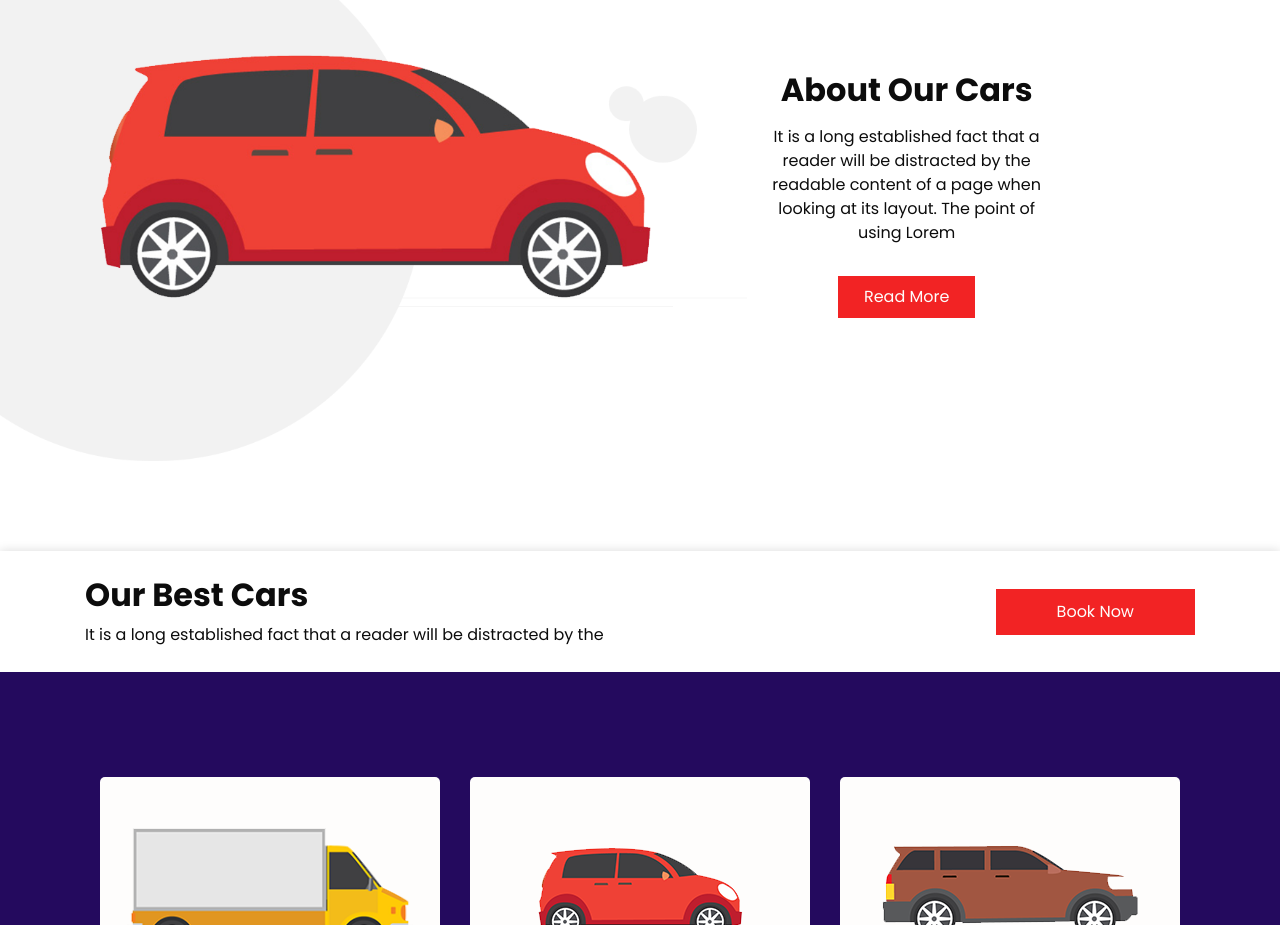
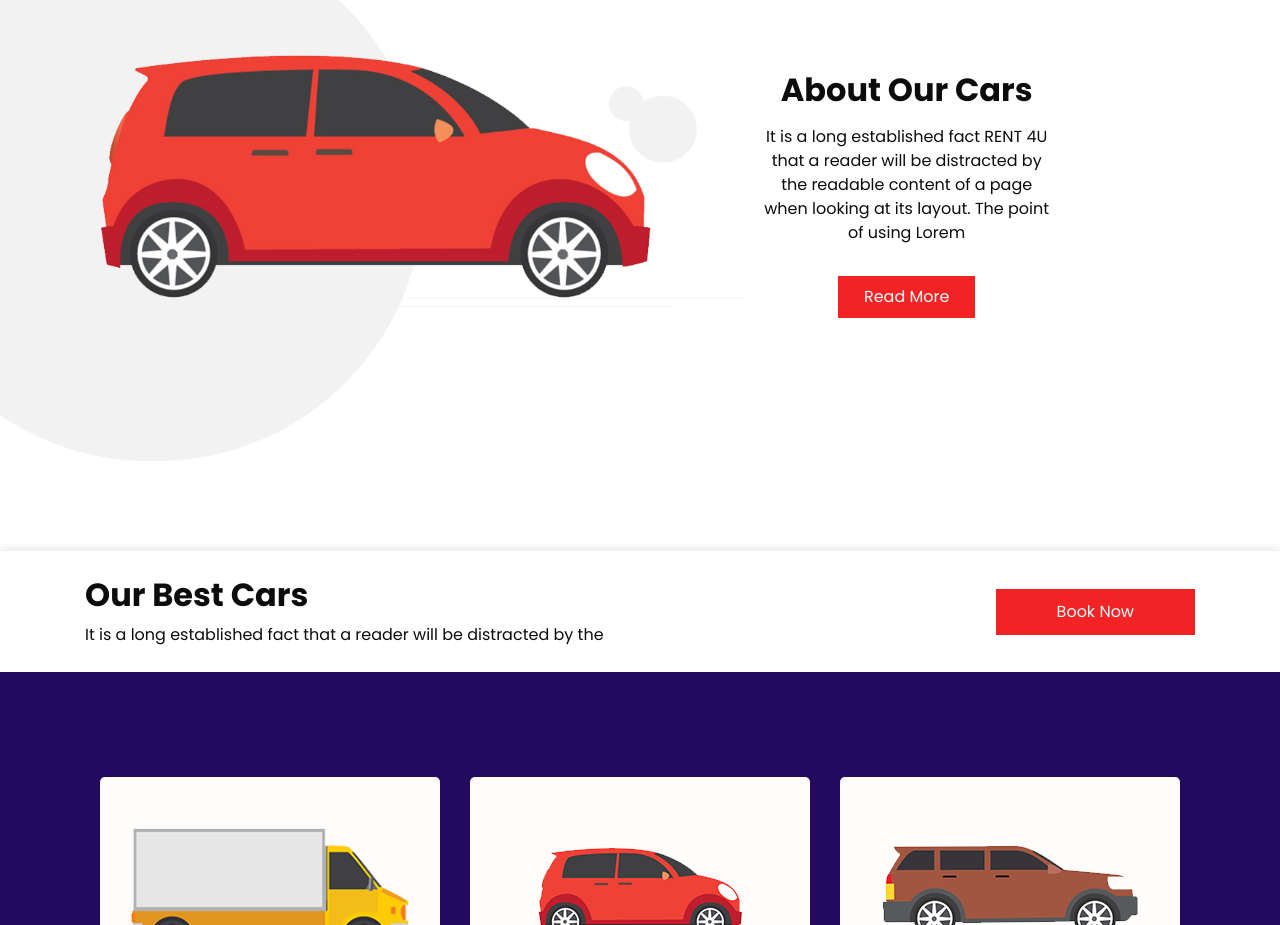
Before and after one commit to Vinitha-Nayak/Car-Project, a plain HTML site: page index.html in a window 1280 px wide. Shown: the part 1640-2565 px from the top of the page. Drawn offline with nearby package versions, Linux system fonts and the light colour scheme.

Commit message:
Update index.html

```diff
--- a/index.html
+++ b/index.html
@@ -256,7 +256,7 @@
               About Our Cars
             </h2>
             <p>
-              It is a long established fact that a reader will be distracted by the readable content of a page when looking at its layout. The point of using Lorem
+              It is a long established fact RENT 4U that a reader will be distracted by the readable content of a page when looking at its layout. The point of using Lorem
             </p>
             <a href="">
               Read More
```
